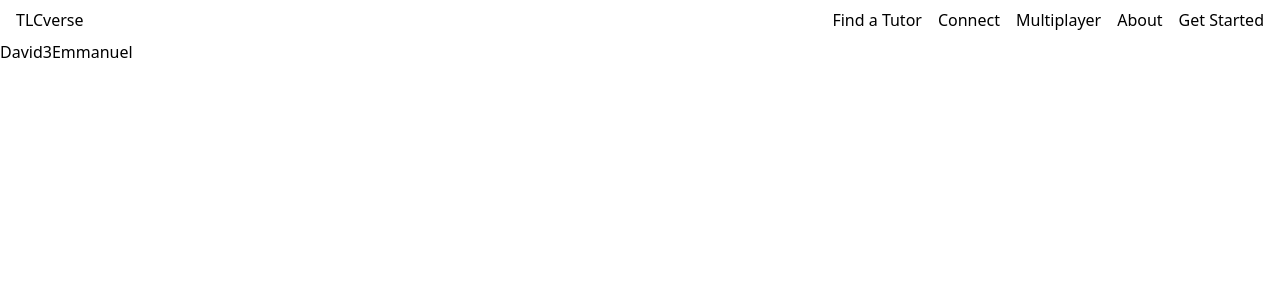
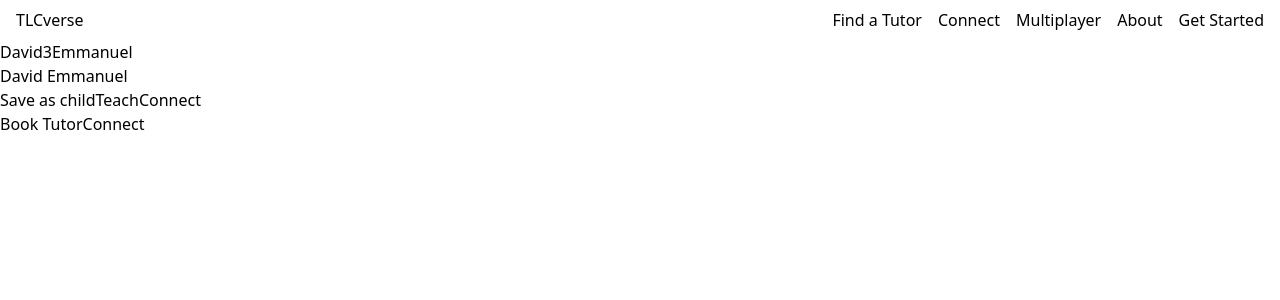
Before and after one commit to David3Emmanuel/tlc-verse, a Next.js app: page /profile/David3Emmanuel in a window 1280 px wide. Shown: the top 300 px of the page. Built offline with nearby package versions, Linux system fonts and the light colour scheme.

Commit message:
added profile page

```diff
--- /dev/null
+++ b/app/profile/[username]/Profile.tsx
@@ -0,0 +1,57 @@
+import { UserRole } from '@/lib/definitions'
+import { users } from '@/lib/dummy'
+
+export default async function Profile({ username }: {
+    username: string,
+}) {
+    await new Promise((resolve) => setTimeout(resolve, 1000))
+    const user = users.find(user => user.username === username)
+    if (!user) {
+        return <div>User not found</div>
+    }
+    return (
+        <div>
+            <h1>{user.firstName} {user.lastName}</h1>
+            {user.roles.includes(UserRole.STUDENT) && <StudentActions />}
+            {user.roles.includes(UserRole.PARENT) && <ParentActions />}
+            {user.roles.includes(UserRole.TUTOR) && <TutorActions />}
+        </div>
+    )
+}
+
+export function ProfilePlaceholder() {
+    return (
+        <div>
+            <h1>Loading...</h1>
+        </div>
+    )
+}
+
+function StudentActions() {
+    return (
+        <div>
+            <button>Save as child</button>
+            <button>Teach</button>
+            <button>Connect</button>
+        </div>
+    )
+}
+
+function ParentActions() {
+    return (
+        <div>
+            <button>Save as parent</button>
+            <button>Message</button>
+            <button>Connect</button>
+        </div>
+    )
+}
+
+function TutorActions() {
+    return (
+        <div>
+            <button>Book Tutor</button>
+            <button>Connect</button>
+        </div>
+    )
+}
--- a/app/profile/[username]/page.tsx
+++ b/app/profile/[username]/page.tsx
@@ -1,13 +1,18 @@
 import { users } from '@/lib/dummy'
+import Profile, { ProfilePlaceholder } from '@/app/profile/[username]/Profile'
+import { Suspense } from 'react'
 
 export function generateStaticParams() {
-    return users.map(user => {username: user.username})
+    return users.map(user => { username: user.username })
 }
 
 export default function Page({ params }: {
     params: { username: string },
 }) {
-    return (
+    return (<>
         <h1>{params.username}</h1>
-    )
+        <Suspense fallback={<ProfilePlaceholder />}>
+            <Profile username={params.username} />
+        </Suspense>
+    </>)
 }
```
